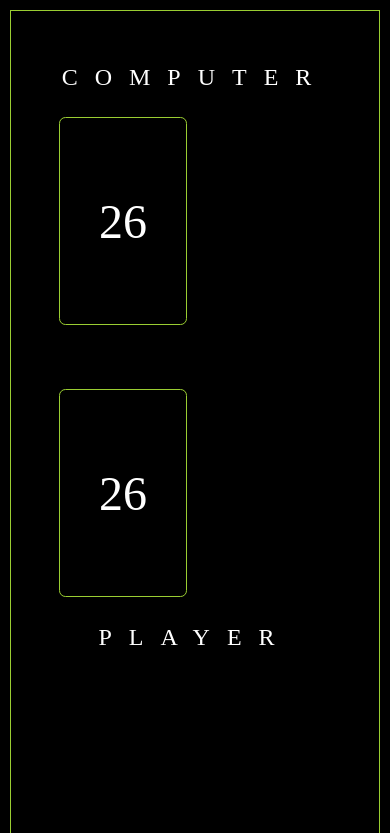
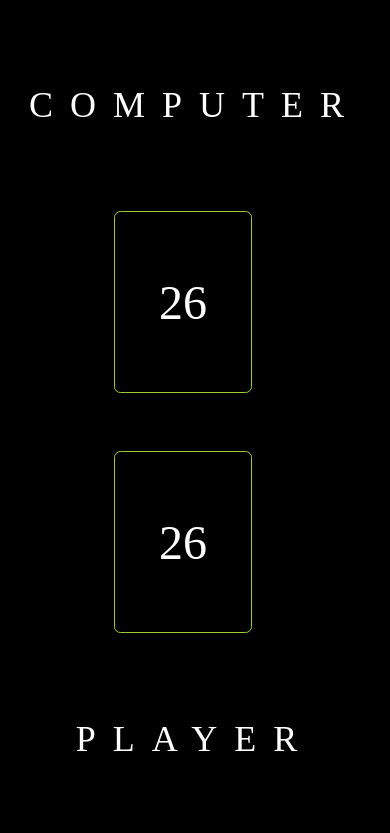
Before and after one commit to Blackadder331/WAR, a website: page index.html in a window 390 px wide. Shown: the top 833 px of the page. Drawn offline with Linux system fonts and the light colour scheme.

Commit message:
made layout responsive

```diff
--- a/WarGames.js
+++ b/WarGames.js
@@ -55,22 +55,21 @@ class Card {
         //cardDiv.innerHTML = `<img src="FRAME_ORC.png" style ='width:120px'>`; // single image
         cardDiv.classList.add("card", this.color)
         cardDiv.dataset.value = `${this.value} ${this.suit}`
-        // renders images for each suit (race)
         if (this.suit === "Orcs") {
-                cardDiv.innerHTML = `<img src="FRAME_ORC.png" style ='width:120px'>`;
+                cardDiv.innerHTML = `<img src="FRAME_ORC.png" style ='width:80%; height:80%; margin:0 auto;'>`;
             } else if (this.suit === "Gnolls") {
-                cardDiv.innerHTML = `<img src="FRAME_GNOLL.png" style ='width:120px'>`;
+                cardDiv.innerHTML = `<img src="FRAME_GNOLL.png" style ='width:80%; height:80%; margin:0 auto;'>`;
             } else if (this.suit === "Dwarves") {
-                cardDiv.innerHTML = `<img src="FRAME_DWARF.png" style ='width:120px'>`;
+                cardDiv.innerHTML = `<img src="FRAME_DWARF.png" style ='width:80%; height:80%; margin:0 auto;'>`;
             } else {
-                cardDiv.innerHTML = `<img src="FRAME_ELF.png" style ='width:120px'>`;
+                cardDiv.innerHTML = `<img src="FRAME_ELF.png" style ='width:80%; height:80%; margin:0 auto;'>`;
             }
         return cardDiv
 
     }
 }
 
-
+// How to load multiple images?
 
 
 function freshDeck() {
@@ -193,7 +192,3 @@ function isRoundWinner(cardOne, cardTwo) {
 function isGameOver(deck){
     return deck.numberOfCards === 0
 }
-
-function testLog(){
-    console.log('the game is running');
-}
--- a/index.html
+++ b/index.html
@@ -10,15 +10,25 @@
         <link rel="stylesheet" href="styles.css">
     </head>
     <body>
+        <div id="main">
+            <h1>COMPUTER</h1>
+            <div class="play-box">
+                <div class="cards">
+                    <div class="computer-deck deck"></div>
+                    <div class="computer-card-slot card-slot">
+                        <div class="played-card"></div>
+                    </div>
+                </div>
 
-        <h1>COMPUTER</h1>
-        <div class="computer-deck deck"></div>
-        <div class="computer-card-slot card-slot"></div>
-        <div class="text"></div>
-        <div class="player-deck deck"></div>
-        <div class="player-card-slot card-slot"></div>
-        <h1>PLAYER</h1>
+                <div class="text"></div>
+                <div class="cards">
+                    <div class="player-deck deck"></div>
+                    <div class="player-card-slot card-slot"></div>
+                </div>
+            </div>
 
 
+            <h1>PLAYER</h1>
+        </div>
     </body>
 </html>
--- a/styles.css
+++ b/styles.css
@@ -1,6 +1,7 @@
 *, *::after, *::before {
-    box-sizing: border-box;
     font-family: 'Migra';
+    padding: 0;
+    margin: 0;
 }
 /*Font*/
 @font-face {
@@ -9,15 +10,33 @@
 }
 
 body {
-    margin: 150px;
-    display: grid;
-    grid-template-columns: repeat(2, 11rem);
-    grid-template-rows: 6rem 17rem 2rem 17rem 6rem;
-    gap: 1rem;
+    padding: 0;
+    margin: 0;
+    background-color: black;
+    width: 100vw;
+    height: 100vh;
+    display: flex;
+    justify-content: center;
+    align-items: center;
+}
+
+#main {
+    width: 100vw;
+    height: 80vh;
+    display: flex;
+    flex-direction: column;
+    align-items: center;
     cursor: pointer;
     justify-content: center;
-    padding-top: 1.5rem;
-    background-color: black;
+}
+
+.play-box {
+    display: flex;
+    flex-direction: column;
+    align-items: center;
+    justify-content: center;
+    width: 80vw;
+    height: 80vh;
 }
 
 .deck {
@@ -35,41 +54,59 @@ body {
 
 .computer-deck {
     background-color: black;
+    height: 180px;
+    width: 136px;
 }
 
 .player-deck {
     background-color: black;
+    height: 180px;
+    width: 136px;
 }
 
 h1 {
-    grid-column: span 2;
-    display: flex;
-    justify-content: center;
-    align-items: center;
     color: #fff;
     font-weight: 100;
     font-kerning: auto;
     letter-spacing: 17px;
     font-size: 2.25rem;
 }
-.text {
-    grid-column: span 2;
+
+.cards {
     display: flex;
     justify-content: center;
     align-items: center;
+    height: 200px;
+    width: 100%
+}
+
+.text {
+    height: 1.5rem;
     color: #fff;
+    padding: .5rem;
+    animation-duration: 1s;
+    animation-name: fade;
 }
 
 .card {
-    position: relative;
-    height: 100%;
-    width: 100%;
+    display: flex;
+    flex-direction: column;
+    height: 180px;
+    width: 136px;
     border: 1px solid yellowgreen;
     border-radius: .4rem;
-    display: flex;
-    justify-content: center;
-    align-items: center;
     font-size: 4rem;
+    animation-duration: 1s;
+    animation-name: fade;
+}
+
+@keyframes fade {
+    from {
+        opacity: 0%;
+    }
+    to {
+        opacity: 100%;
+    }
 }
 
 .card.red {
@@ -80,62 +117,41 @@ h1 {
     color: white;
 }
 
+.card-slot {
+    height: 182px;
+    padding-left: 1.5rem;
+}
+
 .card::before,
 .card::after {
-    position: absolute;
     content: attr(data-value);
     font-size: 1rem;
 }
 
 .card::before {
-    top: .5rem;
-    left: .5rem;
+    top: 1rem;
+    left: 1rem;
 }
 
 .card::after{
-    bottom: .5rem;
-    right: .5rem;
+    bottom: 1rem;
+    right: 1rem;
     transform: rotate(180deg);
 }
 
-html {
+/* html {
     border: 2px solid yellowgreen;
     position: absolute;
     top: 20px;
     right: 20px;
     bottom: 20px;
     left: 20px;
-    overflow: auto;
-}
+} */
 
-@media only screen and (max-width: 600px) {
-    body {
-      margin: 20%;
-      grid-template-columns: repeat(2, 8rem);
-      grid-template-rows: 3rem 13rem 2rem 13rem 3rem;
-      gap: 1rem;
-    }
+/* @media only screen and (max-width: 600px) {
 
-    html {
-        border: 1px solid yellowgreen;
-        position: absolute;
-        top: 10px;
-        right: 10px;
-        bottom: 10px;
-        left: 10px;
-        overflow: auto;
-    }
+} */
 
-    h1{
-        font-size: 1.5rem;
-    }
-}
+/* @media only screen and (max-height: 900px) {
 
-@media only screen and (max-height: 900px) {
-    body {
-        margin: 5%;
-        grid-template-columns: repeat(2, 8rem);
-        grid-template-rows: 3rem 13rem 2rem 13rem 3rem;
-        gap: 1rem;
-      }
-}
+} */
```
